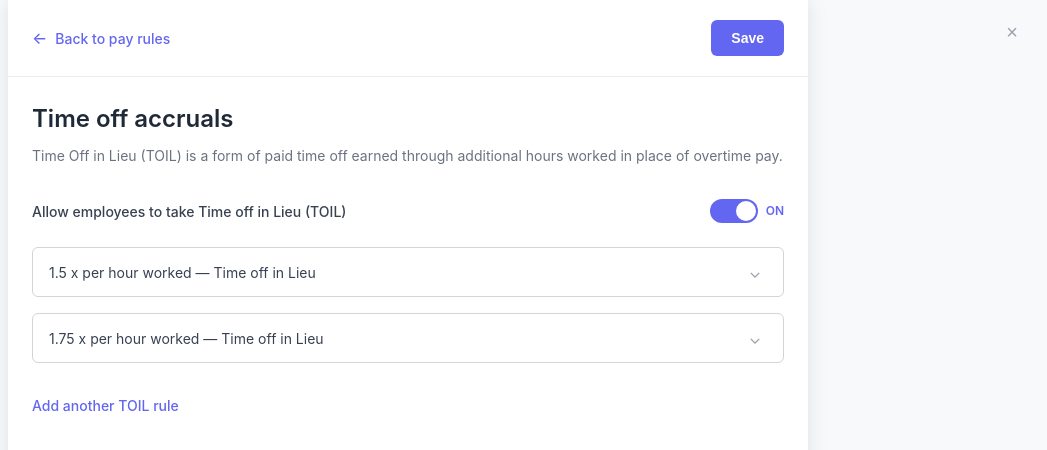
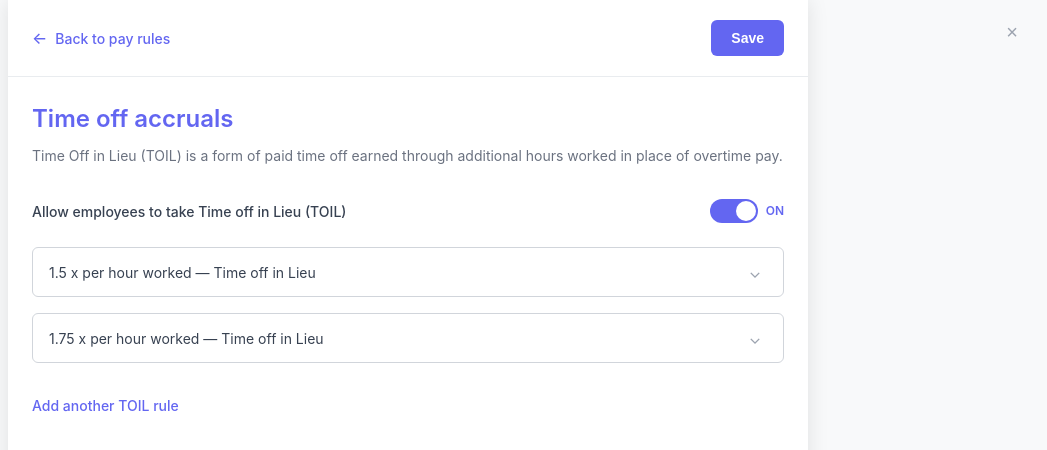
Before and after one commit to SmritiRichard/Accordion-design, a plain HTML site: page index.html in a window 1280 px wide. Shown: the whole page, without its empty margins (232-1279 px from the left). Drawn offline with Linux system fonts and the light colour scheme.

Commit message:
Change main heading color to purple

```diff
--- a/index.html
+++ b/index.html
@@ -67,7 +67,7 @@
         .title {
             font-size: 24px;
             font-weight: 600;
-            color: #1f2937;
+            color: #6366f1;
             margin-bottom: 8px;
         }
 
```
